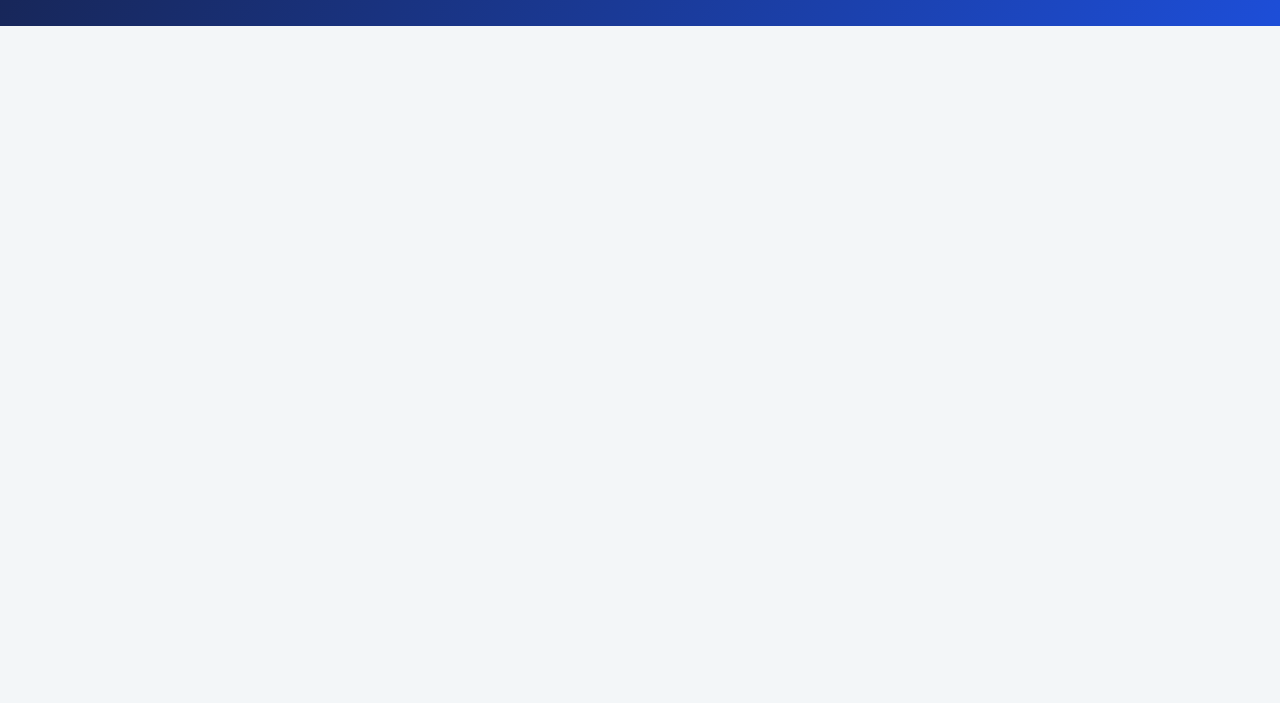
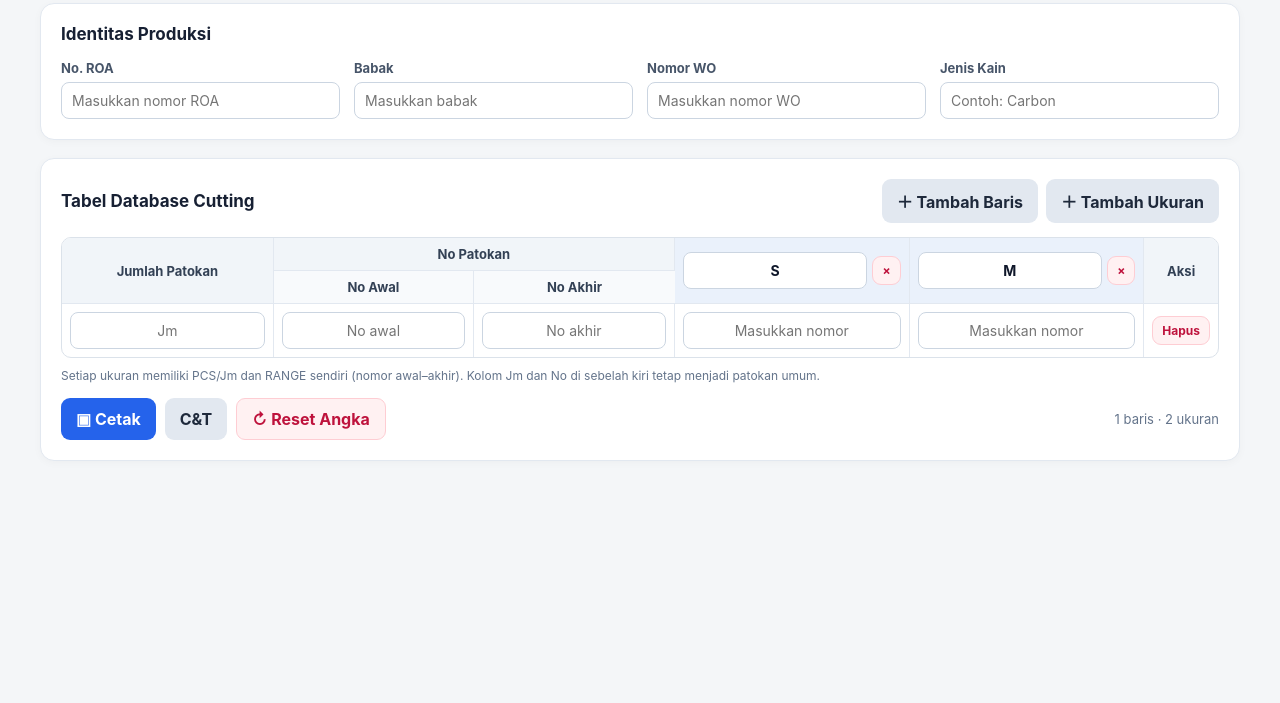
Before and after one commit to Miftahulhud2/cutting-database, a plain HTML site: page index.html in a window 1280 px wide. Shown: the part 97-800 px from the top of the page. Drawn offline with Linux system fonts and the light colour scheme.

Commit message:
input code

```diff
--- a/css/styles.css
+++ b/css/styles.css
@@ -1,288 +1,245 @@
 :root {
-	--bg: #f3f6f8;
-	--card: #fff;
-	--ink: #18212f;
-	--muted: #687588;
-	--line: #e3e9ef;
-	--brand: #2563eb;
-	--brand2: #1d4ed8;
-	--soft: #eff6ff;
-	--danger: #dc2626;
+	font-family:
+		Inter,
+		system-ui,
+		-apple-system,
+		Segoe UI,
+		Roboto,
+		Arial,
+		sans-serif;
+	color: #172033;
+	background: #f4f6f8;
 }
 * {
 	box-sizing: border-box;
 }
 body {
 	margin: 0;
-	background: var(--bg);
-	color: var(--ink);
-	font:
-		14px/1.5 Inter,
-		system-ui,
-		-apple-system,
-		Segoe UI,
-		Roboto,
-		Arial,
-		sans-serif;
+	padding: 24px;
+}
+.container {
+	max-width: 1200px;
+	margin: auto;
 }
 header {
-	background: linear-gradient(120deg, #172554, #1d4ed8);
-	color: white;
-	padding: 26px max(18px, calc((100% - 1180px) / 2));
+	margin-bottom: 20px;
 }
-header h1 {
-	margin: 0 0 5px;
-	font-size: clamp(22px, 3vw, 30px);
+h1 {
+	font-size: 25px;
+	margin: 0 0 6px;
 }
-header p {
+.subtitle {
+	color: #64748b;
 	margin: 0;
-	color: #dbeafe;
-}
-main {
-	max-width: 1180px;
-	margin: 22px auto;
-	padding: 0 16px 50px;
 }
 .panel {
-	background: var(--card);
-	border: 1px solid var(--line);
-	border-radius: 16px;
-	padding: 18px;
-	margin-bottom: 16px;
-	box-shadow: 0 5px 18px #15223808;
+	background: #fff;
+	border: 1px solid #e2e8f0;
+	border-radius: 14px;
+	padding: 20px;
+	margin-bottom: 18px;
+	box-shadow: 0 2px 8px #0f172a08;
 }
-.panel h2 {
+h2 {
 	font-size: 17px;
-	margin: 0 0 14px;
+	margin: 0 0 16px;
 }
-.grid {
+.identity {
 	display: grid;
 	grid-template-columns: repeat(4, minmax(0, 1fr));
-	gap: 12px;
+	gap: 14px;
 }
-.field {
-	display: flex;
-	flex-direction: column;
-	gap: 5px;
+label {
+	display: block;
+	font-size: 13px;
+	font-weight: 650;
+	color: #475569;
+	margin-bottom: 6px;
 }
-.field label {
-	font-size: 12px;
+input {
+	width: 100%;
+	min-width: 0;
+	border: 1px solid #cbd5e1;
+	border-radius: 8px;
+	padding: 9px 10px;
+	font: inherit;
+	font-size: 14px;
+	background: #fff;
+	color: #0f172a;
+}
+input:focus {
+	outline: 2px solid #bfdbfe;
+	border-color: #3b82f6;
+}
+.table-wrap {
+	overflow: auto;
+	border: 1px solid #dbe2ea;
+	border-radius: 10px;
+}
+table {
+	border-collapse: separate;
+	border-spacing: 0;
+	width: 100%;
+	min-width: 780px;
+}
+th,
+td {
+	border-right: 1px solid #e2e8f0;
+	border-bottom: 1px solid #e2e8f0;
+	padding: 8px;
+	text-align: center;
+	vertical-align: middle;
+}
+th {
+	background: #f1f5f9;
+	font-size: 13px;
+	color: #334155;
+}
+tr:last-child td {
+	border-bottom: 0;
+}
+th:last-child,
+td:last-child {
+	border-right: 0;
+}
+th input {
 	font-weight: 700;
-	color: #536174;
-}
-.field input {
-	width: 100%;
-	border: 1px solid #cfd8e3;
-	border-radius: 9px;
-	padding: 10px 11px;
-	font: inherit;
-	min-width: 0;
+	text-align: center;
 	background: #fff;
 }
-.field input:focus {
-	outline: 3px solid #bfdbfe;
-	border-color: var(--brand);
+td input {
+	text-align: center;
 }
-.subnote {
-	color: var(--muted);
-	font-size: 12px;
-	margin-top: 10px;
+.fixed-col {
+	min-width: 90px;
+}
+.range-col {
+	min-width: 78px;
+}
+.size-group {
+	min-width: 250px;
+}
+.group-head {
+	background: #eaf1fb;
+}
+.subhead {
+	background: #f8fafc;
 }
 .actions {
 	display: flex;
 	flex-wrap: wrap;
 	gap: 9px;
-	margin-top: 14px;
+	margin-top: 15px;
 }
-.btn {
+button {
 	border: 0;
 	border-radius: 9px;
-	padding: 10px 14px;
-	font: 700 13px inherit;
+	padding: 10px 15px;
+	font: inherit;
+	font-weight: 650;
 	cursor: pointer;
-	background: var(--brand);
-	color: white;
+	background: #2563eb;
+	color: #fff;
 }
-.btn:hover {
-	background: var(--brand2);
+button:hover {
+	filter: brightness(0.96);
 }
-.btn.secondary {
-	background: #e9eef5;
-	color: #263449;
+button.secondary {
+	background: #e2e8f0;
+	color: #1e293b;
 }
-.btn.danger {
-	background: #fee2e2;
-	color: #991b1b;
+button.outline {
+	background: #fff;
+	border: 1px solid #cbd5e1;
+	color: #334155;
 }
-.btn.outline {
-	background: white;
-	color: var(--brand);
-	border: 1px solid #bfdbfe;
+button.danger {
+	background: #fff1f2;
+	color: #be123c;
+	border: 1px solid #fecdd3;
 }
-.table-wrap {
-	overflow: auto;
-	border: 1px solid var(--line);
-	border-radius: 12px;
+button.small {
+	padding: 6px 9px;
+	font-size: 12px;
 }
-table {
-	width: 100%;
-	border-collapse: collapse;
-	min-width: 850px;
-}
-th,
-td {
-	padding: 10px 11px;
-	border-bottom: 1px solid var(--line);
-	text-align: left;
+.row-delete {
 	white-space: nowrap;
 }
-th {
-	background: #f8fafc;
-	color: #526176;
-	font-size: 11px;
-	text-transform: uppercase;
-	letter-spacing: 0.04em;
+.help {
+	font-size: 12px;
+	color: #64748b;
+	margin: 10px 0 0;
 }
-td {
+.status {
 	font-size: 13px;
+	color: #64748b;
+	margin-left: auto;
+	align-self: center;
 }
-tbody tr:last-child td {
-	border-bottom: 0;
-}
-.num {
-	text-align: center;
-	font-variant-numeric: tabular-nums;
-}
-.pill {
-	display: inline-block;
-	background: var(--soft);
-	color: #1d4ed8;
-	padding: 3px 8px;
-	border-radius: 30px;
-	font-size: 11px;
-	font-weight: 800;
-}
-.stats {
-	display: flex;
-	flex-wrap: wrap;
-	gap: 10px;
-	margin-bottom: 14px;
-}
-.stat {
-	background: #f8fafc;
-	border: 1px solid var(--line);
-	padding: 10px 14px;
-	border-radius: 11px;
-	min-width: 125px;
-}
-.stat small {
-	display: block;
-	color: var(--muted);
-	font-size: 11px;
-}
-.stat strong {
-	font-size: 20px;
-}
-.empty {
-	text-align: center;
-	color: var(--muted);
-	padding: 28px;
-}
-.column-heads {
-	display: grid;
-	grid-template-columns: repeat(6, minmax(90px, 1fr));
-	gap: 8px;
-	margin-top: 12px;
-}
-.column-heads .field input {
-	text-align: center;
-}
-.rowform {
-	display: grid;
-	grid-template-columns: 1fr 1fr 1fr 1.2fr 1.2fr;
-	gap: 10px;
-}
-@media (max-width: 760px) {
-	main {
-		margin-top: 14px;
-	}
-	.grid {
-		grid-template-columns: repeat(2, minmax(0, 1fr));
-	}
-	.rowform {
-		grid-template-columns: repeat(2, minmax(0, 1fr));
-	}
-	.column-heads {
-		grid-template-columns: repeat(2, minmax(0, 1fr));
+@media (max-width: 720px) {
+	body {
+		padding: 13px;
 	}
 	.panel {
 		padding: 14px;
 	}
+	.identity {
+		grid-template-columns: repeat(2, minmax(0, 1fr));
+	}
+	h1 {
+		font-size: 21px;
+	}
+	.status {
+		width: 100%;
+		margin-left: 0;
+	}
 }
-@media (max-width: 390px) {
-	.grid {
-		grid-template-columns: 1fr;
-	}
-	.rowform {
+@media (max-width: 420px) {
+	.identity {
 		grid-template-columns: 1fr;
 	}
 }
 @media print {
 	body {
-		background: white;
-		font-size: 10px;
+		padding: 0;
+		background: #fff;
 	}
-	header,
+	.container {
+		max-width: none;
+	}
 	.no-print {
 		display: none !important;
-	}
-	main {
-		max-width: none;
-		margin: 0;
-		padding: 0;
 	}
 	.panel {
 		box-shadow: none;
 		border: 0;
-		border-radius: 0;
-		padding: 4mm;
-		margin: 0 0 3mm;
-	}
-	.panel h2 {
-		font-size: 13px;
+		padding: 0;
+		margin: 0 0 12px;
 	}
 	.table-wrap {
 		overflow: visible;
-		border: 1px solid #888;
+		border: 1px solid #999;
 	}
 	table {
 		min-width: 0;
 		width: 100%;
-		font-size: 9px;
+		font-size: 10px;
 	}
 	th,
 	td {
-		padding: 5px 4px;
-		border: 1px solid #bbb;
-		white-space: normal;
+		padding: 4px;
+		border-color: #bbb;
 	}
-	th {
-		background: #eee !important;
-		color: #111;
+	input {
+		border: 0;
+		padding: 2px;
+		font-size: 10px;
+		background: transparent;
 	}
-	.stats {
-		gap: 4mm;
+	h1 {
+		font-size: 18px;
 	}
-	.stat {
-		padding: 2mm 3mm;
-		min-width: 20mm;
-	}
-	.stat strong {
-		font-size: 14px;
-	}
-	.pill {
-		background: none;
-		color: #111;
-		padding: 0;
+	.subtitle {
+		display: none;
 	}
 }
--- a/index.html
+++ b/index.html
@@ -11,15 +11,100 @@
 		<title>PEMBUATAN STRUK</title>
 	</head>
 	<body>
-		<header>
-			<h1>Cutting Database</h1>
-			<p>
-				Input data produksi, hitung jumlah otomatis, dan cetak lembar database.
-			</p>
-		</header>
-    <main>
-      <form action=""></form>
-    </main>
-    <script src="javascript/apps.js"></script>
+		<main>
+			<div class="container">
+				<header>
+					<h1>Database Cutting</h1>
+					<p class="subtitle">Input data produksi, atur ukuran, lalu cetak.</p>
+				</header>
+
+				<section class="panel">
+					<h2>Identitas Produksi</h2>
+					<div class="identity">
+						<div>
+							<label for="roa">No. ROA</label
+							><input
+								id="roa"
+								placeholder="Masukkan nomor ROA" />
+						</div>
+						<div>
+							<label for="babak">Babak</label
+							><input
+								id="babak"
+								placeholder="Masukkan babak" />
+						</div>
+						<div>
+							<label for="wo">Nomor WO</label
+							><input
+								id="wo"
+								placeholder="Masukkan nomor WO" />
+						</div>
+						<div>
+							<label for="kain">Jenis Kain</label
+							><input
+								id="kain"
+								placeholder="Contoh: Carbon" />
+						</div>
+					</div>
+				</section>
+
+				<section class="panel">
+					<div
+						style="
+							display: flex;
+							align-items: center;
+							justify-content: space-between;
+							gap: 12px;
+							flex-wrap: wrap;
+							margin-bottom: 14px;
+						">
+						<h2 style="margin: 0">Tabel Database Cutting</h2>
+						<div
+							class="no-print"
+							style="display: flex; gap: 8px; flex-wrap: wrap">
+							<button
+								class="secondary"
+								onclick="addRow()">
+								＋ Tambah Baris
+							</button>
+							<button
+								class="secondary"
+								onclick="addSize()">
+								＋ Tambah Ukuran
+							</button>
+						</div>
+					</div>
+					<div class="table-wrap">
+						<table id="cuttingTable">
+							<thead id="tableHead"></thead>
+							<tbody id="tableBody"></tbody>
+						</table>
+					</div>
+					<p class="help">
+						Setiap ukuran memiliki PCS/Jm dan RANGE sendiri (nomor awal–akhir).
+						Kolom Jm dan No di sebelah kiri tetap menjadi patokan umum.
+					</p>
+					<div class="actions no-print">
+						<button onclick="printPage()">▣ Cetak</button>
+						<button
+							class="secondary"
+							onclick="ctAction()">
+							C&amp;T
+						</button>
+						<button
+							class="danger"
+							onclick="resetNumbers()">
+							↻ Reset Angka
+						</button>
+						<span
+							class="status"
+							id="status"
+							>1 baris · 2 ukuran</span
+						>
+					</div>
+				</section>
+			</div>
+		</main>
+		<script src="javascript/apps.js"></script>
 	</body>
 </html>
--- a/javascript/apps.js
+++ b/javascript/apps.js
@@ -0,0 +1,223 @@
+
+let sizes = ['S', 'M']
+let rows = 1
+let nextId = 1
+
+function inputCell(value = '', placeholder = '') {
+    const input = document.createElement('input')
+    input.type = 'text'
+    input.value = value
+    input.placeholder = placeholder
+    input.className = 'number-cell'
+    return input
+}
+
+function makeHeader() {
+    const head = document.getElementById('tableHead')
+    head.innerHTML = ''
+
+    const top = document.createElement('tr')
+
+    const fixed = document.createElement('th')
+    fixed.rowSpan = 2
+    fixed.className = 'fixed-col'
+    fixed.textContent = 'Jumlah Patokan'
+
+    const no = document.createElement('th')
+    no.colSpan = 2
+    no.textContent = 'No Patokan'
+
+    top.append(fixed, no)
+
+    sizes.forEach((size, index) => {
+        const th = document.createElement('th')
+        th.rowSpan = 2
+        th.className = 'group-head'
+
+        const wrap = document.createElement('div')
+        wrap.style.display = 'flex'
+        wrap.style.gap = '5px'
+        wrap.style.alignItems = 'center'
+
+        const name = document.createElement('input')
+        name.value = size
+        name.setAttribute('aria-label', 'Nama ukuran')
+
+        name.addEventListener('input', () => {
+            sizes[index] = name.value
+        })
+
+        const del = document.createElement('button')
+        del.className = 'small danger no-print'
+        del.type = 'button'
+        del.textContent = '×'
+        del.title = 'Hapus ukuran'
+        del.onclick = () => deleteSize(index)
+
+        wrap.append(name, del)
+        th.append(wrap)
+        top.append(th)
+    })
+
+    const action = document.createElement('th')
+    action.rowSpan = 2
+    action.className = 'no-print'
+    action.textContent = 'Aksi'
+
+    top.append(action)
+
+    const sub = document.createElement('tr')
+
+    ;['No Awal', 'No Akhir'].forEach((x) => {
+        const th = document.createElement('th')
+        th.textContent = x
+        th.className = 'subhead'
+        sub.append(th)
+    })
+
+    head.append(top, sub)
+}
+
+function makeRow() {
+    const tr = document.createElement('tr')
+    tr.dataset.rowId = nextId++
+
+    // Jm dan No Patokan
+    tr.append(makeTd(inputCell('', 'Jm')))
+    tr.append(makeTd(inputCell('', 'No awal')))
+    tr.append(makeTd(inputCell('', 'No akhir')))
+
+    // Satu kolom Nomor untuk setiap ukuran
+    sizes.forEach(() => {
+        tr.append(makeTd(inputCell('', 'Masukkan nomor')))
+    })
+
+    // Tombol hapus baris
+    const td = document.createElement('td')
+    td.className = 'no-print'
+
+    const del = document.createElement('button')
+    del.className = 'small danger row-delete'
+    del.textContent = 'Hapus'
+
+    del.onclick = () => {
+        tr.remove()
+        updateStatus()
+    }
+
+    td.append(del)
+    tr.append(td)
+
+    return tr
+}
+
+function makeTd(input) {
+    const td = document.createElement('td')
+    td.append(input)
+    return td
+}
+
+// Tambah baris
+function addRow() {
+    document.getElementById('tableBody').append(makeRow())
+    rows++
+    updateStatus()
+}
+
+// Tambah ukuran
+function addSize() {
+    sizes.push('Ukuran ' + (sizes.length + 1))
+    rebuildTable()
+}
+
+// Hapus ukuran
+function deleteSize(index) {
+    if (sizes.length <= 1) {
+        alert('Minimal harus ada satu kolom ukuran.')
+        return
+    }
+
+    if (!confirm('Hapus kolom ukuran ini beserta datanya?')) {
+        return
+    }
+
+    sizes.splice(index, 1)
+    rebuildTable()
+}
+
+// Bangun ulang tabel sambil mempertahankan data
+function rebuildTable() {
+    const oldRows = [
+        ...document.querySelectorAll('#tableBody tr')
+    ].map((tr) =>
+        [...tr.querySelectorAll('input')].map((input) => input.value)
+    )
+
+    makeHeader()
+
+    const body = document.getElementById('tableBody')
+    body.innerHTML = ''
+
+    oldRows.forEach((values) => {
+        const tr = makeRow()
+        const inputs = [...tr.querySelectorAll('input')]
+
+        // Pertahankan Jm dan No Patokan
+        inputs[0].value = values[0] || ''
+        inputs[1].value = values[1] || ''
+        inputs[2].value = values[2] || ''
+
+        // Pertahankan nomor setiap ukuran
+        sizes.forEach((_, i) => {
+            inputs[3 + i].value = values[3 + i] || ''
+        })
+
+        body.append(tr)
+    })
+
+    updateStatus()
+}
+
+// Update status tabel
+function updateStatus() {
+    const count = document.querySelectorAll(
+        '#tableBody tr'
+    ).length
+
+    document.getElementById('status').textContent =
+        count + ' baris · ' + sizes.length + ' ukuran'
+}
+
+// Reset angka tabel
+function resetNumbers() {
+    if (
+        !confirm(
+            'Kosongkan semua angka di tabel? Identitas produksi dan nama ukuran tidak akan dihapus.'
+        )
+    ) {
+        return
+    }
+
+    document
+        .querySelectorAll('#tableBody input.number-cell')
+        .forEach((input) => {
+            input.value = ''
+        })
+}
+
+// Cetak
+function printPage() {
+    window.print()
+}
+
+// Tombol C&T sementara
+function ctAction() {
+    alert(
+        'Fungsi C&T belum diatur. Silakan tentukan proses yang diinginkan.'
+    )
+}
+
+// Inisialisasi tabel
+makeHeader()
+document.getElementById('tableBody').append(makeRow())
+updateStatus()
```
Also changed, not shown: 1 other file.
